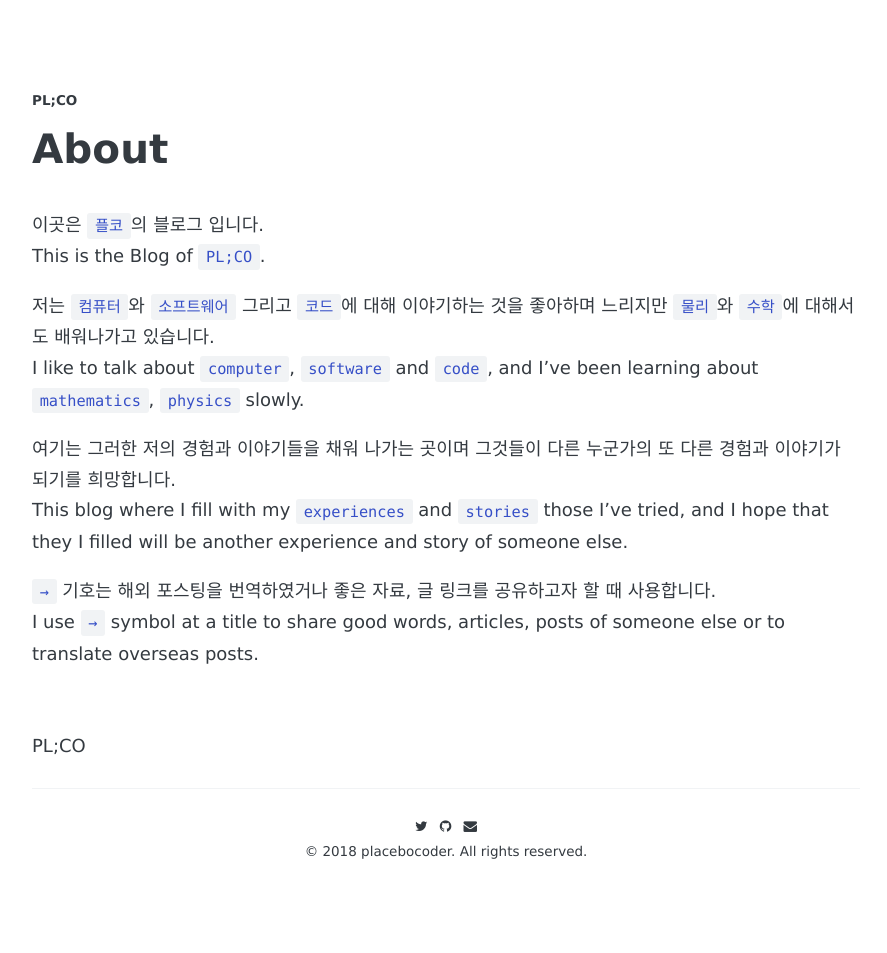
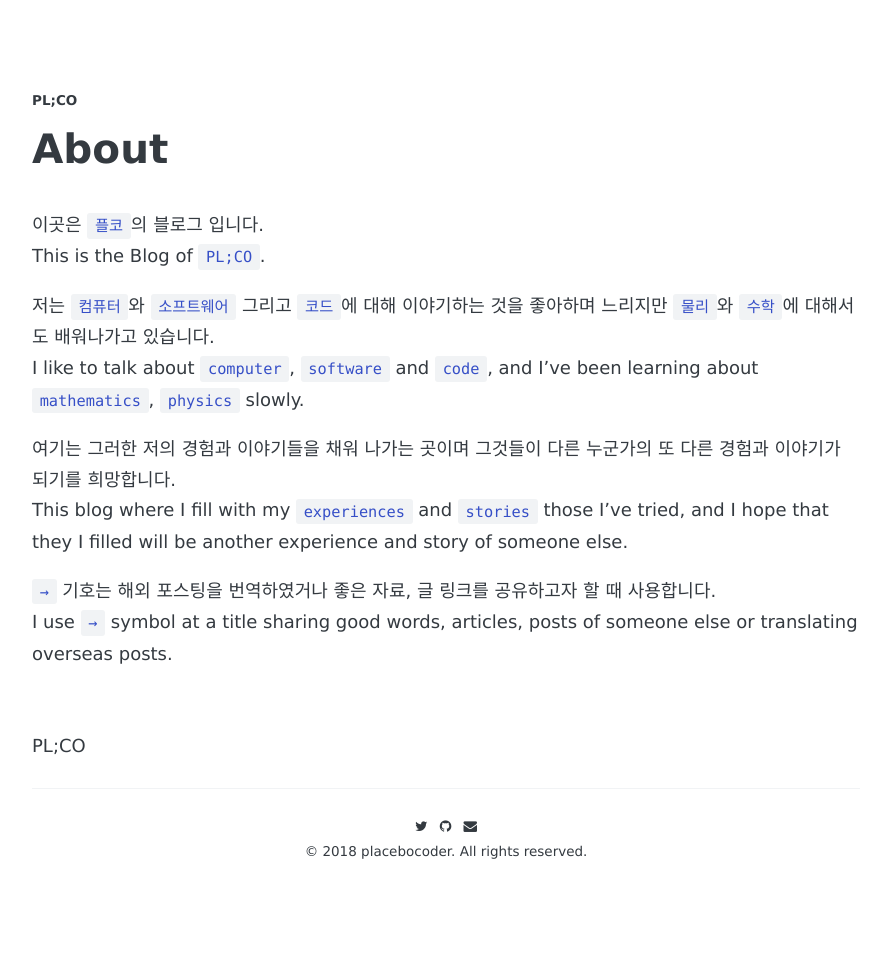
Before and after one commit to placebocoder/placebocoder.github.io, a Jekyll site: the page built from about.md, in a window 1280 px wide. Shown: the whole page, without its empty margins (194-1081 px from the left). Built offline with Jekyll 4.4.1, drawn with Linux system fonts in a browser that asks for light colours; some web fonts are replaced.

Commit message:
fix some words

```diff
--- a/about.md
+++ b/about.md
@@ -13,6 +13,6 @@ I like to talk about `computer`, `software` and `code`, and I've been learning a
 This blog where I fill with my `experiences` and `stories` those I've tried, and I hope that they I filled will be another experience and story of someone else.
 
 `→` 기호는 해외 포스팅을 번역하였거나 좋은 자료, 글 링크를 공유하고자 할 때 사용합니다.
-I use `→` symbol at a title to share good words, articles, posts of someone else  or  to translate overseas posts.
+I use `→` symbol at a title sharing good words, articles, posts of someone else  or  translating overseas posts.
 <br><br><br>
 PL;CO
```
